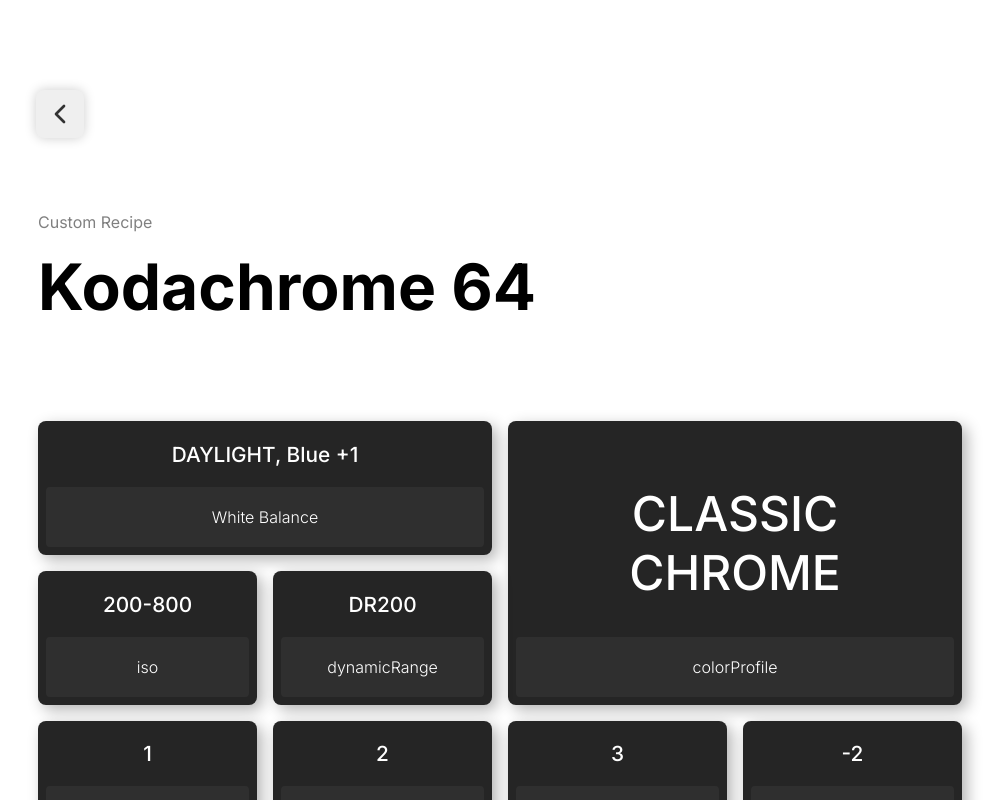
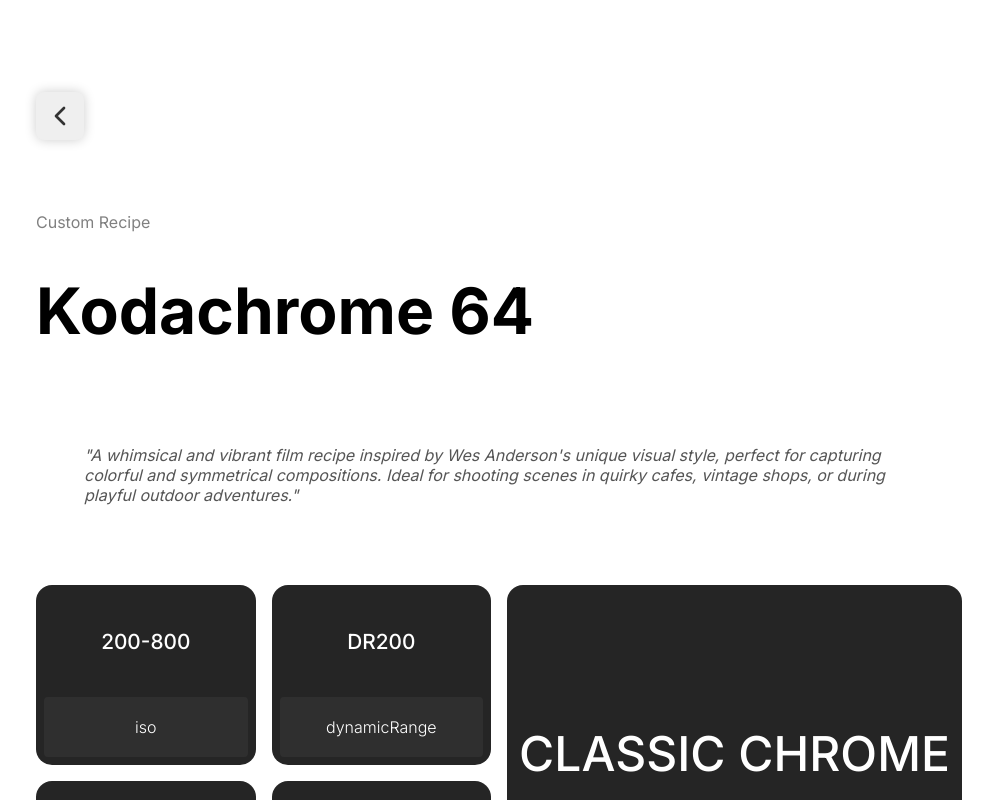
Before and after one commit to caffeinjunkie/openai-fuji-recipe, a Next.js app: page / in a window 1280 px wide. Both pictures are taken after a click on the button "Search". Shown: the top 800 px of the page, without its empty margins (142-1147 px from the left). Built offline with nearby package versions, Linux system fonts and the light colour scheme.

Commit message:
implement intersection observer to show header when scrolling to certain element

```diff
--- a/components/ResponseDisplay.js
+++ b/components/ResponseDisplay.js
@@ -1,4 +1,6 @@
-const ResponseDisplay = ({ data, error, loading }) => {
+import React from 'react';
+
+const ResponseDisplay = ({ data, error, loading, children }) => {
   const {
     title,
     description,
@@ -15,17 +17,23 @@
   }
 
   return <div className="response-display">
-    <p className="pre-text">
-      Custom Recipe
-    </p>
-    <h1 className="title">
-      {title}
-    </h1>
+    {children}
+    <p className="description">{`"${description} ${exampleUse}"`}</p>
     <Grid data={cameraSettings} />
+    <div className="additional-info">
+      <div className="add-info-container">
+        <h1 className="add-info-heading">Aesthetics</h1>
+        <p className="add-info-text">{effectAndAesthetic}</p>
+      </div>
+      <div className="info-container">
+        <h1 className="add-info-heading">Optional Adjustments</h1>
+        <p className="add-info-text">{optionalAdjustments}</p>
+      </div>
+    </div>
   </div>;
 };
 
-const Grid = ({ data }) => {
+const Grid = ({data}) => {
   const {
     whiteBalance,
     whiteBalanceShiftBlue = 0,
@@ -51,17 +59,13 @@
 
   return (
     <div className="grid-container">
-      <div className="grid-item full-width">
-        <p className="camera-settings-value">{`${wbText}${wbShiftBlue}${wbShiftRed}`}</p>
-        <p className="camera-settings-name">White Balance</p>
-      </div>
       {entries.map(([key, value], index) => (
         <div
           key={index}
           className={`
             grid-item
             ${index === (entries.length - 1) && isLastItemFullSpan ? 'last-item' : ''}
-            ${index === 0 ? 'large-item' : ''}
+            ${index === 2 ? 'large-item' : ''}
             ${key === "grain" ? 'full-width' : ''}
             ${key === "exposureCompensation" ? 'full-width' : ''}
           `}
@@ -70,6 +74,10 @@
           <p className="camera-settings-name">{key}</p>
         </div>
       ))}
+      <div className="grid-item full-width">
+        <p className="camera-settings-value">{`${wbText}${wbShiftBlue}${wbShiftRed}`}</p>
+        <p className="camera-settings-name">White Balance</p>
+      </div>
     </div>
   );
 };
--- a/pages/index.js
+++ b/pages/index.js
@@ -1,6 +1,6 @@
 import Head from "next/head";
 import { Inter } from "next/font/google";
-import { useState } from "react";
+import { useState, useLayoutEffect, useEffect, useRef } from "react";
 
 import TextInput from "@/components/TextInput";
 import SubmitButton from "@/components/SubmitButton";
@@ -19,6 +19,28 @@
   const [loading, setLoading] = useState(false);
   const error = false;
   const [isExpanded, setIsExpanded] = useState(false);
+  const [isDesktopTitleVisible, setIsDesktopTitleVisible] = useState(false);
+  const targetRef = useRef(null);
+
+  useLayoutEffect(() => {
+    const observer = new IntersectionObserver(
+      ([entry]) => {
+        setIsDesktopTitleVisible(!entry.isIntersecting);
+      },
+      { threshold: 0 }
+    );
+
+    const target = targetRef.current;
+    if (target) {
+      observer.observe(target);
+    }
+
+    return () => {
+      if (target) {
+        observer.unobserve(target);
+      }
+    };
+  }, [isExpanded]);
 
   const handleExpand = () => {
     setIsExpanded(true);
@@ -34,9 +56,9 @@
       description: "A whimsical and vibrant film recipe inspired by Wes Anderson's unique visual style, perfect for capturing colorful and symmetrical compositions.",
       effectAndAesthetic: "This recipe enhances pastel colors and provides a soft, dreamy look, reminiscent of Wes Anderson's films.",
       exampleUse: "Ideal for shooting scenes in quirky cafes, vintage shops, or during playful outdoor adventures.",
-      colorProfile: "Classic Chrome",
       iso: "200-800",
       dynamicRange: "dr200",
+      colorProfile: "Classic Chrome",
       highlight: 1,
       shadow: 2,
       color: 3,
@@ -83,7 +105,7 @@
       <main className="main-container">
         <div className="container">
           <div className={`sidebar ${isExpanded ? 'slide-out' : 'slide-in'}`}>
-            <Image src={fxLogo} width={56} height={56} />
+            <Image src={fxLogo} width={56} height={56} alt="icon" />
             <h1>Find Recipe</h1>
             {!isExpanded && (
               <button className="search-btn" onClick={handleExpand}>
@@ -102,16 +124,29 @@
             {/*    <SubmitButton disabled={loading}/>*/}
             {/*  </div>*/}
             {/*</form>*/}
-            {(data && isExpanded)  && <ResponseDisplay data={data} error={error} loading={loading}/>}
+            {(data && isExpanded) && <ResponseDisplay
+              data={data}
+              error={error}
+              loading={loading}
+            >
+              <>
+                <p className="pre-text" ref={targetRef}>
+                  Custom Recipe
+                </p>
+                <h1 className="title">
+                  {data.result.title}
+                </h1>
+              </>
+            </ResponseDisplay>}
           </div>
-          <div className={`nav-header ${isExpanded ? 'slide-in' : 'slide-out'}`}>
+          <div className={`nav-header ${isExpanded ? 'slide-in' : 'slide-out'} ${isDesktopTitleVisible ? 'intersecting' : ''}`}>
             <button
               className="back-btn"
               onClick={handleCollapse}
             >
-              <Image src={ChevronLeft} alt="" height={32} width={32} />
+              <Image src={ChevronLeft} alt="back button" height={32} width={32} />
             </button>
-            {(isExpanded && data) && <p className="mobile-title">{data.result.title}</p>}
+            {(isExpanded && data) && <p className={`mobile-title ${isDesktopTitleVisible ? 'intersecting' : ''}`}>{data.result.title}</p>}
           </div>
         </div>
       </main>
--- a/styles/globals.css
+++ b/styles/globals.css
@@ -3,10 +3,12 @@
   margin: 0;
   padding: 0;
   box-sizing: border-box;
+  overflow-x: hidden;
 }
 
 .main-container {
-  margin: 0 auto;
+  margin: 0;
+  overflow: hidden;
 }
 
 .text-input {
@@ -72,6 +74,13 @@
   visibility: hidden;
 }
 
+.description {
+  font-style: italic;
+  margin-bottom: 80px;
+  padding: 0 48px;
+  color: #555555;
+}
+
 /* Style the dropdown select options */
 .select-dropdown option {
   /* Custom styles */
@@ -117,10 +126,11 @@
   text-align: center;
   white-space: normal;
   background-color: #252525;
-  box-shadow: 5px 5px 15px rgba(0, 0, 0, 0.3);
+  /*box-shadow: 5px 5px 15px rgba(0, 0, 0, 0.3);*/
   color: white;
+  min-height: 180px;
   box-sizing: border-box;
-  border-radius: .5rem;
+  border-radius: 16px;
   overflow: hidden;
 }
 
@@ -160,7 +170,7 @@
 
   .title {
     visibility: visible;
-    margin: 0 0 96px 0;
+    margin: 40px 0 96px 0;
     font-size: 4rem;
   }
 
@@ -238,18 +248,36 @@
 
 .nav-header {
   position: absolute;
-  transition: transform 0.5s ease, opacity 0.5s ease;
+  transition: transform 0.5s ease, background-color 0.5s ease, padding-bottom 0.5s ease, padding-top 0.5s ease;
   z-index: 6;
-  /*opacity: 0;*/
+  display: flex;
+  flex-direction: row;
+  align-items: center;
   width: 100%;
-  /*background-color: white;*/
+  background-color: transparent;
+  gap: 24px;
   padding-top: 90px;
   padding-bottom: 45px;
   padding-left: 178px;
 }
 
+.nav-header.intersecting {
+  background-color: white;
+  padding-top: 18px;
+  padding-bottom: 8px;
+  box-shadow: 0 5px 15px rgba(150, 150, 150, 0.1);
+}
+
 .mobile-title {
-  display: none;
+  opacity: 0;
+}
+
+.mobile-title.intersecting {
+  display: flex;
+  opacity: 1;
+  font-weight: 500;
+  transition: opacity 0.2s ease;
+  font-size: 1.5rem;
 }
 
 .back-btn {
@@ -284,7 +312,7 @@
   margin-left: -360px;
   overflow: scroll;
   transition: transform 0.5s ease;
-  padding: 156px 152px 80px 72px;
+  padding: 156px 152px 80px 70px;
 }
 
 .main-content.expand-slide {
@@ -302,6 +330,16 @@
 @media only screen and (max-width: 900px) {
   .main-content {
     padding: 156px 80px 80px 4px;
+  }
+
+  .nav-header {
+    padding-left: 112px;
+  }
+
+  .additional-info {
+    display: flex;
+    flex-direction: column;
+    gap: 16px;
   }
 }
 
@@ -333,13 +371,17 @@
   }
 
   .nav-header {
-    display: flex;
-    flex-direction: row;
     align-items: center;
     gap: 12px;
-    top: 16px;
+    top: 12px;
     left: 24px;
     padding: 0;
+  }
+
+  .nav-header.intersecting {
+    background-color: transparent;
+    padding: 0;
+    box-shadow: none;
   }
 
   .back-btn {
@@ -353,7 +395,13 @@
     display: flex;
     font-size: 1.2rem;
     width: auto;
-    font-weight: 700;
+    opacity: 1;
+    font-weight: 500;
+  }
+
+  .mobile-title.intersecting {
+    display: flex;
+    font-size: 1.2rem;
   }
 
   .main-content {
@@ -377,3 +425,20 @@
     height: 100%;
   }
 }
+
+.additional-info {
+  display: flex;
+  gap: 16px;
+  margin-top: 100px;
+}
+
+.additional-info div {
+  flex: 0.5;
+  gap: 20px;
+}
+
+.additional-info div p {
+  color: #777;
+  font-weight: 500;
+  line-height: 1.5rem;
+}
```
